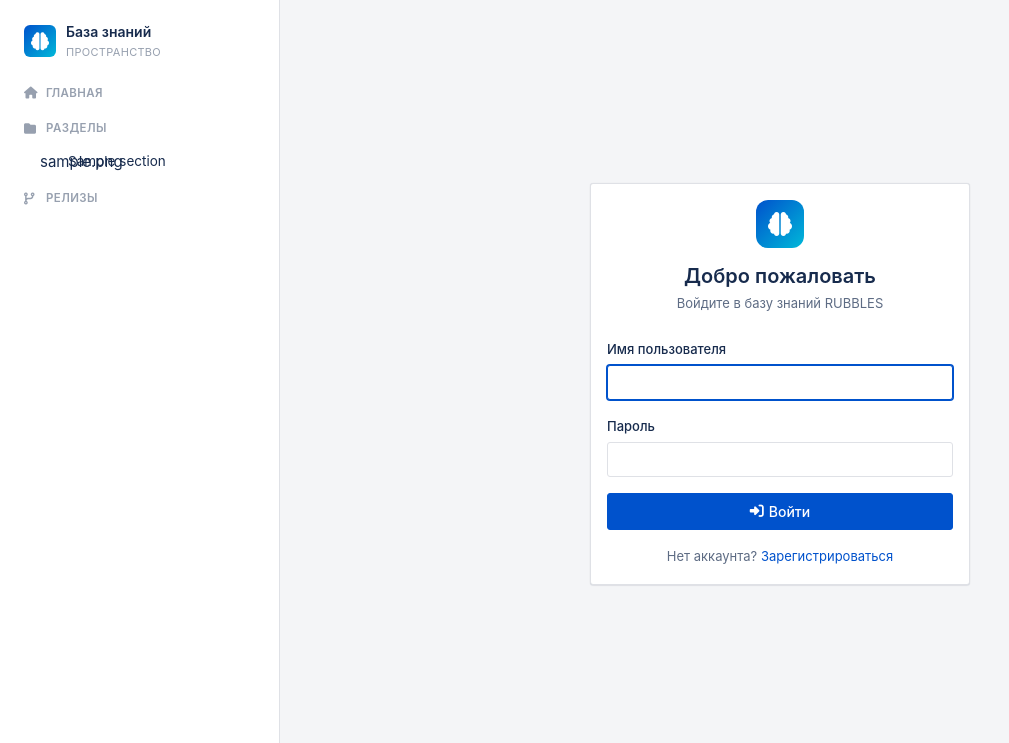
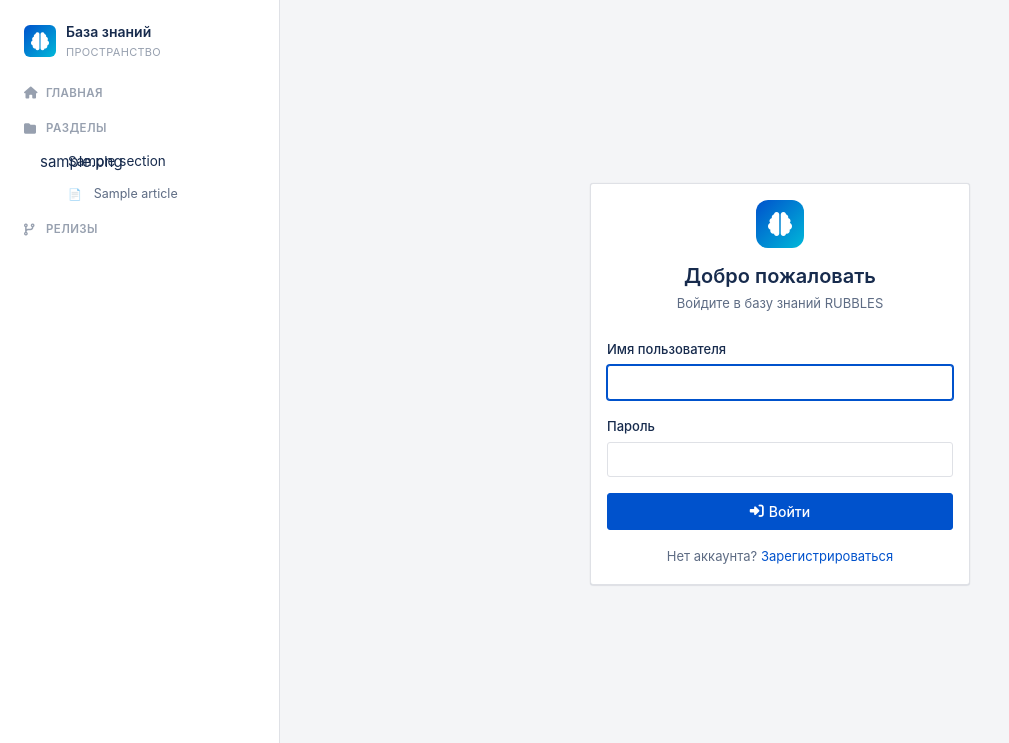
Before and after one commit to anarex8332/ubbles-kb, a Django app: page /accounts/login/ in a window 1280 px wide. Shown: the part 56-799 px from the top of the page, without its empty margins (0-1009 px from the left). Run offline with Django 4.2, Linux system fonts and the light colour scheme; tables that the repository leaves empty hold one stand-in row (values such as "Sample post").

Commit message:
Add article links under sections in sidebar

```diff
--- a/rubbles-kb/knowledge/context_processors.py
+++ b/rubbles-kb/knowledge/context_processors.py
@@ -1,13 +1,15 @@
 from .models import Section, Notification, Article
 
 
+from django.db.models import Prefetch
+
 def sections_processor(request):
     """Добавляет разделы, недавние статьи, закладки и уведомления в контекст всех шаблонов"""
-    sections = Section.objects.filter(is_active=True).filter(parent__isnull=True).prefetch_related('children')
+    articles_prefetch = Prefetch('articles', queryset=Article.objects.filter(status='published').order_by('-updated_at'))
+    sections = Section.objects.filter(is_active=True).filter(parent__isnull=True).prefetch_related('children').prefetch_related(articles_prefetch)
 
     ctx = {
         'nav_sections': sections,
-        'nav_articles': Article.objects.filter(status='published').order_by('-updated_at')[:5],
     }
 
     if request.user.is_authenticated:
--- a/rubbles-kb/static/css/style.css
+++ b/rubbles-kb/static/css/style.css
@@ -246,6 +246,8 @@ a:hover { color: var(--primary-hover); }
 .nav-link:hover { background: var(--border-light); }
 .nav-link--active { background: #DEEBFF; color: var(--primary); font-weight: 500; }
 .nav-link--child { padding-left: 44px; font-size: 13px; }
+.nav-link--article { padding-left: 56px; font-size: 12.5px; color: var(--text-secondary); }
+.nav-link--article::before { content: '📄'; margin-right: 4px; font-size: 11px; }
 .nav-link--small { padding: 4px 12px 4px 28px; font-size: 13px; }
 .nav-icon { width: 20px; text-align: center; font-size: 15px; flex-shrink: 0; }
 .nav-empty { color: var(--text-muted); font-size: 13px; padding: 4px 12px 4px 28px; }
--- a/rubbles-kb/templates/base.html
+++ b/rubbles-kb/templates/base.html
@@ -93,9 +93,23 @@
                                             <a href="{% url 'knowledge:section_detail' child.slug %}" class="nav-link nav-link--child" title="Подраздел: {{ child.name }}">
                                                 {{ child.icon|default:'▸' }} {{ child.name }}
                                             </a>
+                                            {% with child_articles=child.articles.all %}
+                                                {% if child_articles %}
+                                                    {% for art in child_articles|slice:":5" %}
+                                                        <a href="{% url 'knowledge:article_detail' art.slug %}" class="nav-link nav-link--article" title="{{ art.title }}">{{ art.title|truncatechars:40 }}</a>
+                                                    {% endfor %}
+                                                {% endif %}
+                                            {% endwith %}
                                         {% endif %}
                                     {% endfor %}
                                 {% endif %}
+                                {% with section_articles=section.articles.all %}
+                                    {% if section_articles %}
+                                        {% for art in section_articles|slice:":5" %}
+                                            <a href="{% url 'knowledge:article_detail' art.slug %}" class="nav-link nav-link--article" title="{{ art.title }}">{{ art.title|truncatechars:40 }}</a>
+                                        {% endfor %}
+                                    {% endif %}
+                                {% endwith %}
                             </li>
                         {% empty %}
                             <li class="nav-empty">Нет разделов</li>
```
